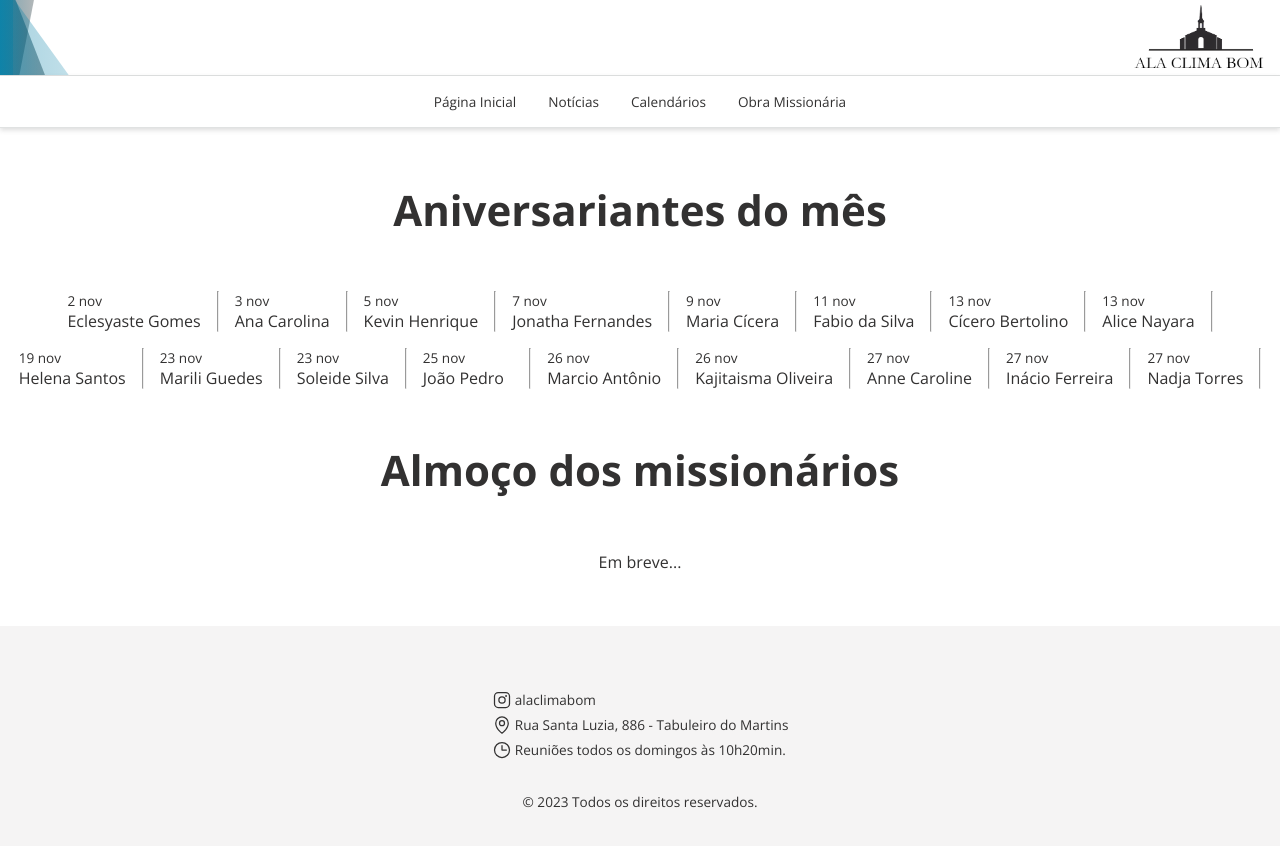
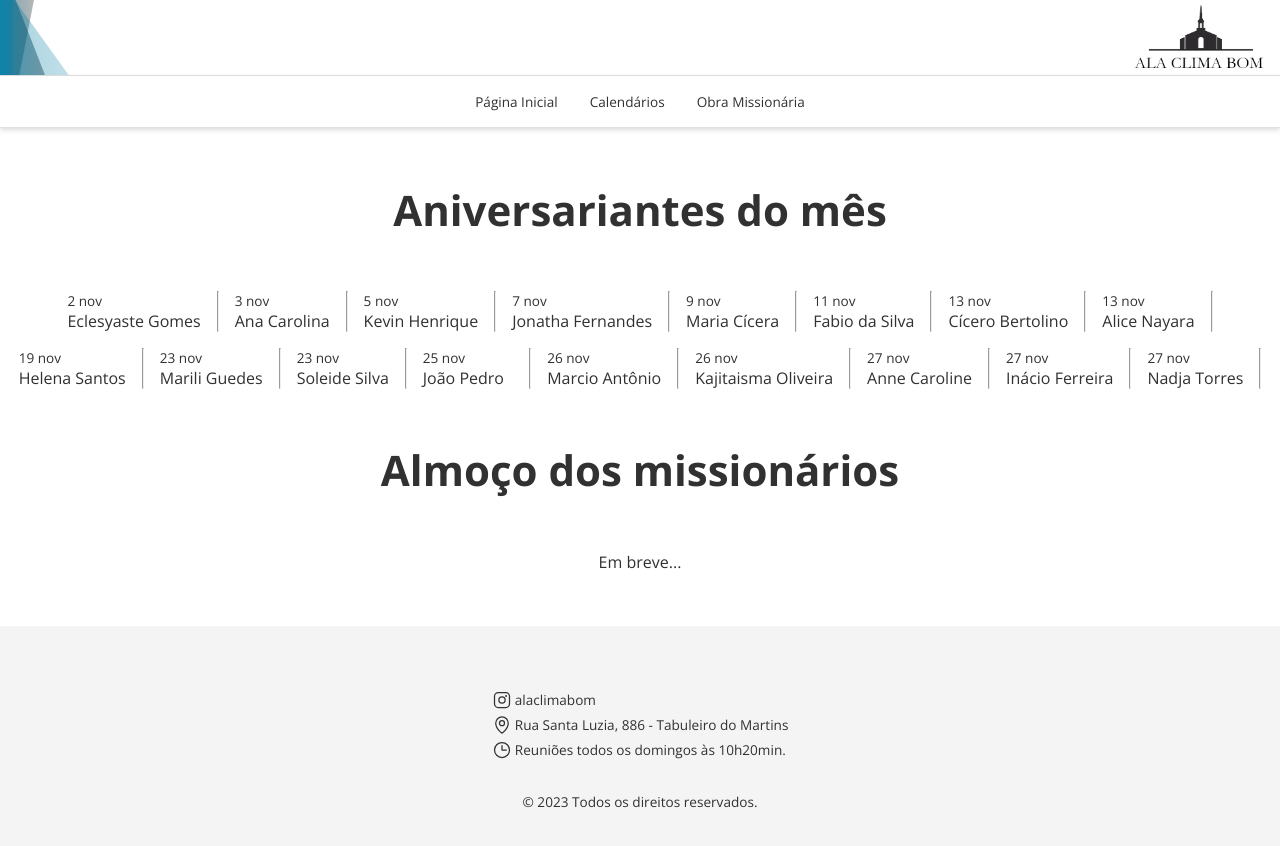
Before and after one commit to jonathafernandes/alaclimabom, a React (Vite) app: page /calendars in a window 1280 px wide. Shown: the top 846 px of the page. Built offline with nearby package versions, Linux system fonts and the light colour scheme.

Commit message:
feat(header): conditional rendering news

```diff
--- a/src/components/Header.jsx
+++ b/src/components/Header.jsx
@@ -1,13 +1,16 @@
 import styles from './Header.module.css';
 import logo from '../assets/logo.png';
 import detail from '../assets/detail.svg';
-import { Link } from 'react-router-dom';
+import { Link, useLocation } from 'react-router-dom';
 
 export function Header() {
+    const location = useLocation();
+    const isHomePage = location.pathname === '/';
+
     const scrollToSection = (id) => {
         const element = document.getElementById(id);
         if (element) {
-        element.scrollIntoView({ behavior: 'smooth' });
+            element.scrollIntoView({ behavior: 'smooth' });
         }
     };
 
@@ -22,9 +25,11 @@
                     <li>
                         <Link to="/">Página Inicial</Link>
                     </li>
-                    <li>
-                        <a onClick={() => scrollToSection('post')}>Notícias</a>
-                    </li>
+                    {isHomePage && (
+                        <li>
+                            <a onClick={() => scrollToSection('post')}>Notícias</a>
+                        </li>
+                    )}
                     <li>
                         <Link to="/calendars">Calendários</Link>
                     </li>
```
